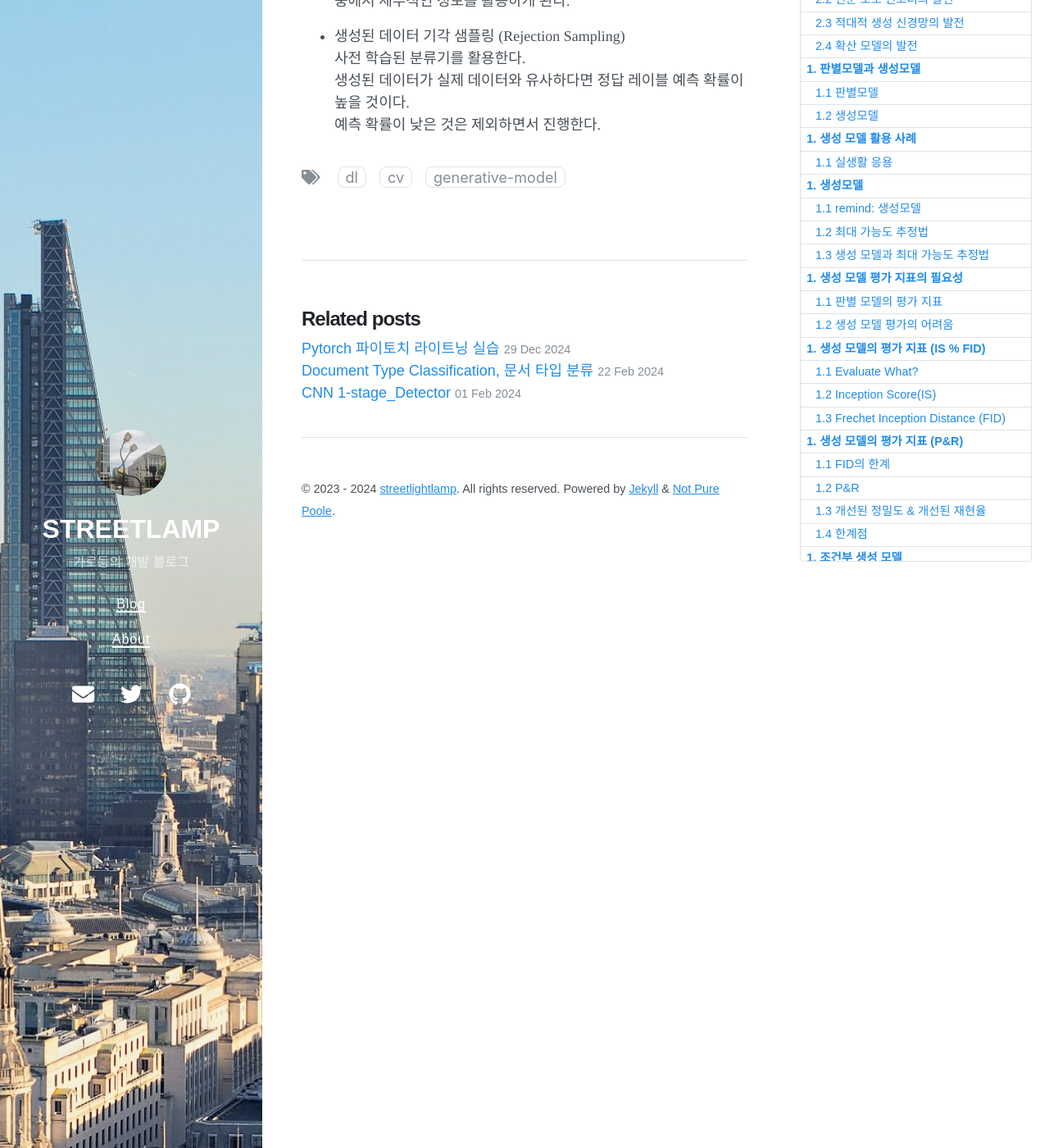
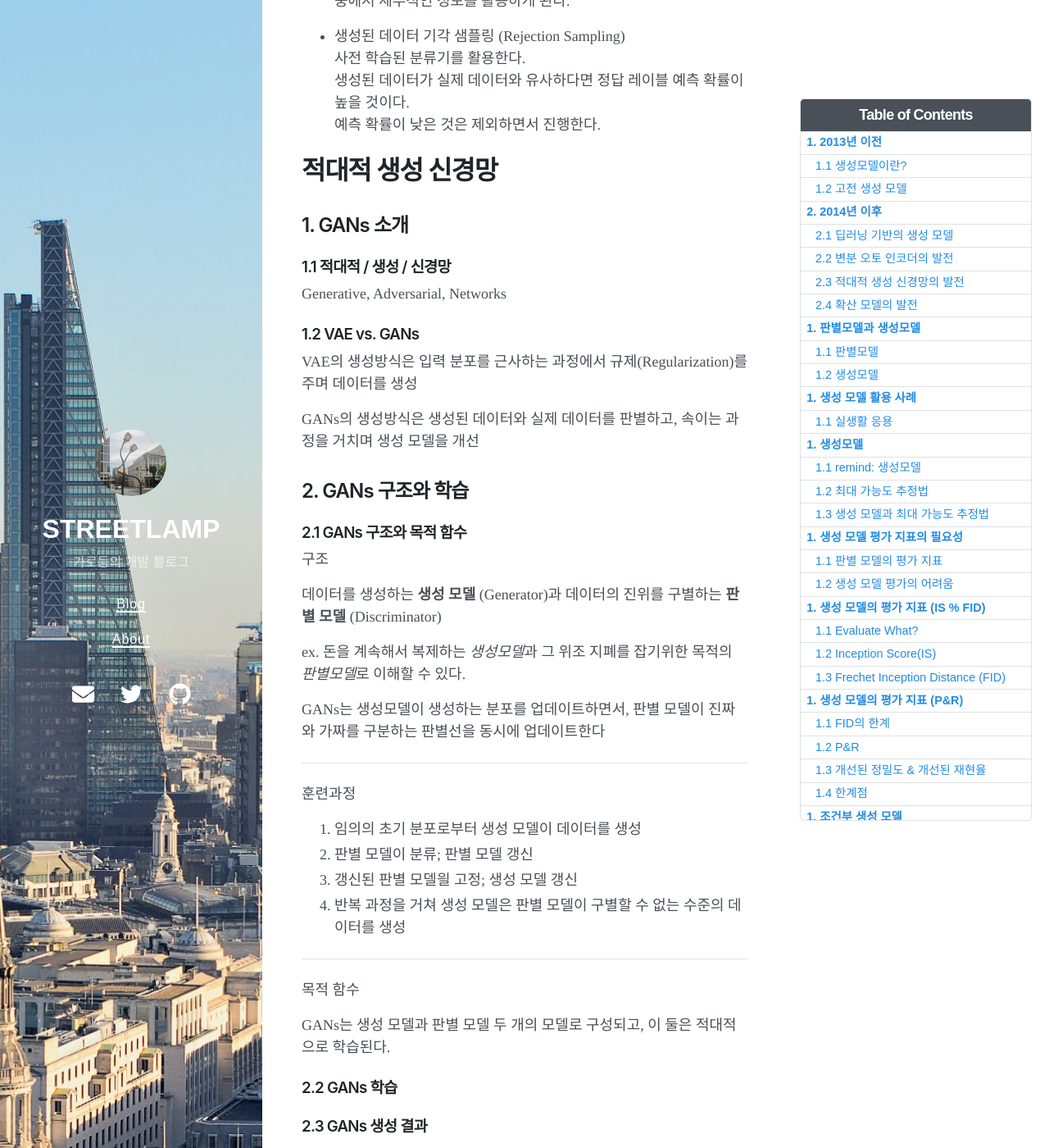
Before and after one commit to streetlamplee/streetlamplee.github.io, a Jekyll site: the page built from _posts/2024-02-21-Generative_CV1.md, in a window 1280 px wide and 1400 px high, scrolled down 20286 px. Shown: the whole window at 82% size. Built offline with Jekyll 4.4.1, drawn with Linux system fonts in a browser that asks for light colours; nearby versions of some CDN libraries; formulas are drawn with MathJax 3; some of the changed text lies outside the part shown.

Commit message:
docs: upload post

```diff
--- a/_posts/2024-02-21-Generative_CV1.md
+++ b/_posts/2024-02-21-Generative_CV1.md
@@ -781,3 +781,48 @@ VQVAE 논문에서는 잠재 변수의 조합을 PixelCNN으로 학습해서 샘
 사전 학습된 분류기를 활용한다.<br>
 생성된 데이터가 실제 데이터와 유사하다면 정답 레이블 예측 확률이 높을 것이다.<br>
 예측 확률이 낮은 것은 제외하면서 진행한다.
+
+# 적대적 생성 신경망
+
+## 1. GANs 소개
+
+### 1.1 적대적 / 생성 / 신경망
+
+Generative, Adversarial, Networks
+
+### 1.2 VAE vs. GANs
+
+VAE의 생성방식은 입력 분포를 근사하는 과정에서 규제(Regularization)를 주며 데이터를 생성
+
+GANs의 생성방식은 생성된 데이터와 실제 데이터를 판별하고, 속이는 과정을 거치며 생성 모델을 개선
+
+## 2. GANs 구조와 학습
+
+### 2.1 GANs 구조와 목적 함수
+
+구조
+
+데이터를 생성하는 **생성 모델** (Generator)과 데이터의 진위를 구별하는 **판별 모델** (Discriminator)
+
+ex. 돈을 계속해서 복제하는 *생성모델*과 그 위조 지폐를 잡기위한 목적의 *판별모델*로 이해할 수 있다.
+
+GANs는 생성모델이 생성하는 분포를 업데이트하면서, 판별 모델이 진짜와 가짜를 구분하는 판별선을 동시에 업데이트한다
+
+---
+
+훈련과정
+
+1. 임의의 초기 분포로부터 생성 모델이 데이터를 생성
+2. 판별 모델이 분류; 판별 모델 갱신
+3. 갱신된 판별 모델읠 고정; 생성 모델 갱신
+4. 반복 과정을 거쳐 생성 모델은 판별 모델이 구별할 수 없는 수준의 데이터를 생성
+
+---
+
+목적 함수
+
+GANs는 생성 모델과 판별 모델 두 개의 모델로 구성되고, 이 둘은 적대적으로 학습된다.
+
+### 2.2 GANs 학습
+
+### 2.3 GANs 생성 결과
```
Also changed, not shown: _posts/2024-01-29-house_price_estimation1.md (+11 -9 lines), _posts/2024-03-04-NLP.md (added, +290 -0 lines), img/nlp1.png (added), img/result.png (added).
